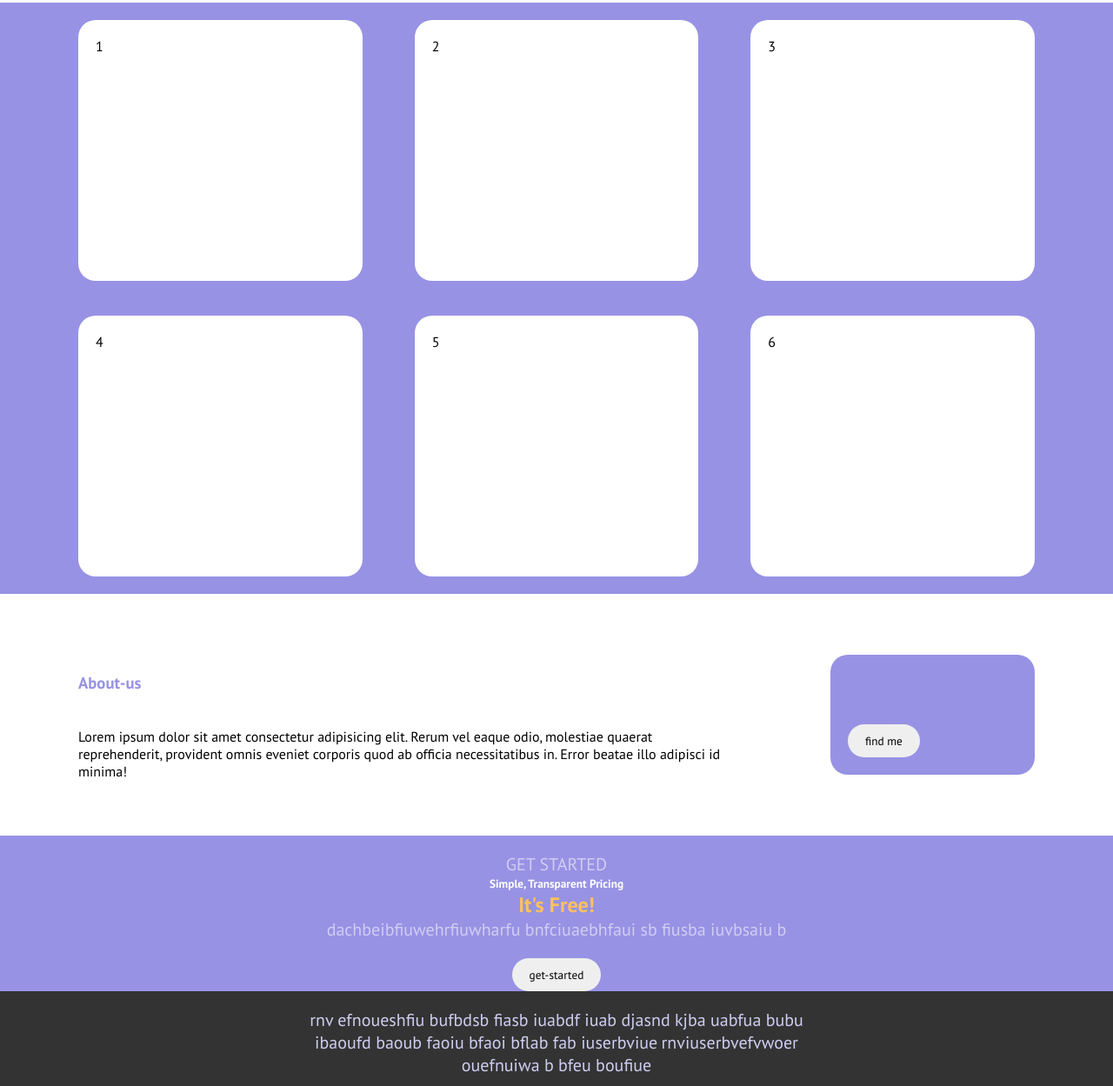
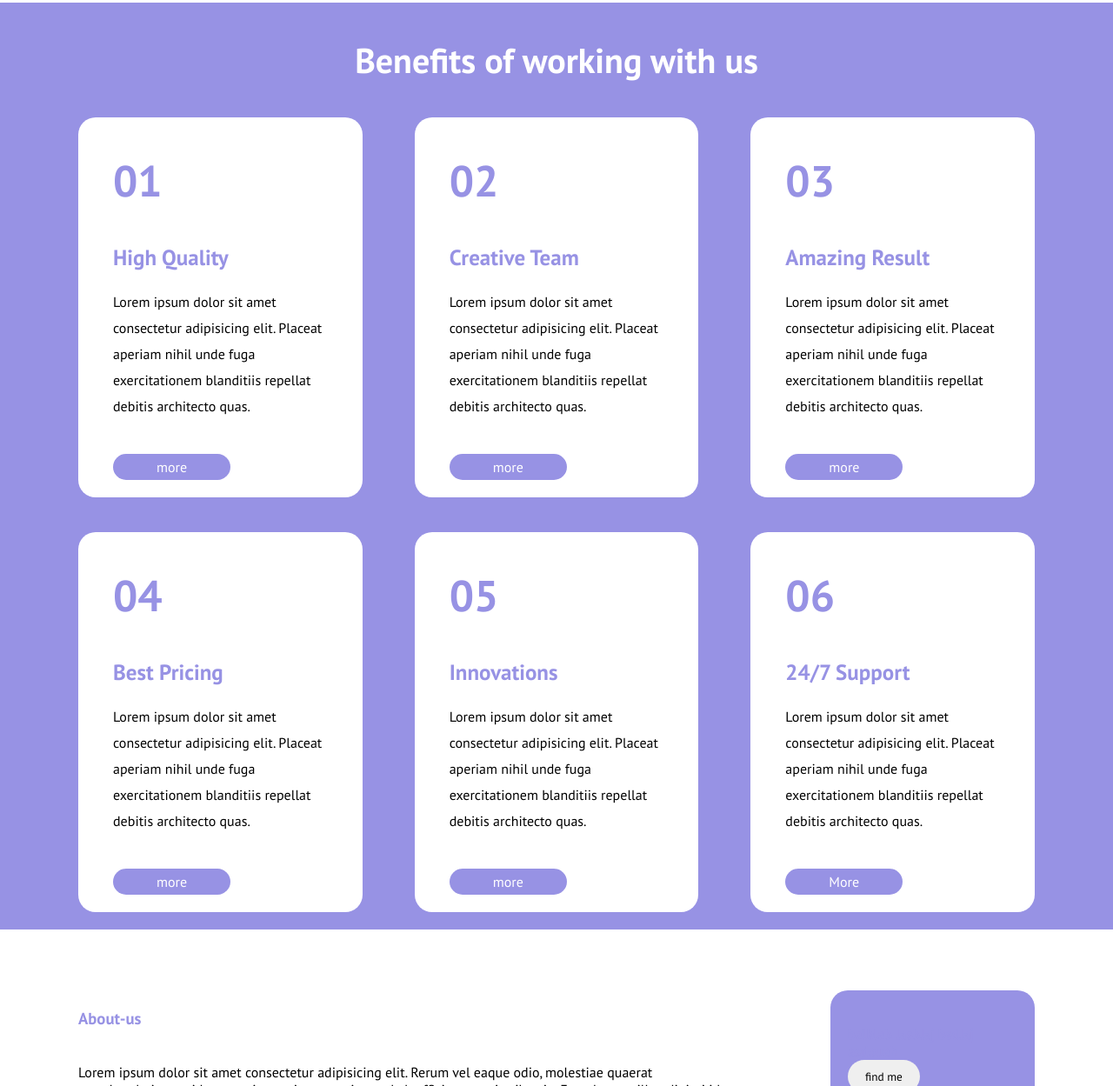
Before and after one commit to robpap96/htmlcss-responsive-layout, a plain HTML site: page index.html in a window 1280 px wide. Shown: the part 2811-4060 px from the top of the page at 87% size. Drawn offline with Linux system fonts and the light colour scheme.

Commit message:
aggiunta sezione benefits

```diff
--- a/css/button.css
+++ b/css/button.css
@@ -29,3 +29,12 @@ header button{
 .features-btn {
     margin-bottom: 2.5rem;
 }
+.benefits button {
+    color: white;
+    background-color: var(--secondary-color);
+    font-size: 1rem;
+    padding: .3125rem 3.125rem;
+}
+.benefits-btn {
+    padding: 1.25rem 0;
+}
--- a/css/common.css
+++ b/css/common.css
@@ -17,11 +17,11 @@ section {
 }
 .card {
     width: 100%;
-    padding: 1.5625rem;
+    padding: 1.25rem;
     margin: 1.25rem 0;
     border-radius: 1.25rem;
+}
 
-}
 .list-style-none {
     list-style: none;
 }
--- a/css/main.css
+++ b/css/main.css
@@ -142,7 +142,7 @@
     min-width: 12.5rem;
     min-height: 12.5rem;
     object-fit: cover;
-    padding: 0px 3.75rem;
+    padding: 0px 2.75rem;
     border-radius: 50%;
 }
 .testimonial .citazione {
@@ -181,19 +181,35 @@
 .benefits {
     background-color: var(--secondary-color);
 }
+
+.benefits .title {
+    text-align: center;
+    margin: auto;
+    padding-top: 2.5rem;
+    padding-bottom: 1.25rem;
+}
 .benefits h2 {
     color: white;
+    font-size: 2.5rem;
 }
-.benefits .debug-card{
+.benefits h3 {
+    color: var(--secondary-color);
+    font-size: 3.125rem;
+    padding: 2.5rem 0;
+}
+.benefits h4 {
+    color: var(--secondary-color);
+    font-size: 1.5625rem;
+}
+.benefits .text-container{
+    padding: 1.25rem 0;
+    line-height: 1.875rem;
+}
+.benefits .card{
     background-color: white;
-    height: 300px;
+    padding: 0 2.5rem;
 }
-.card {
-    width: 100%;
-    padding: 1.25rem;
-    margin: 1.25rem 0;
-    border-radius: 1.25rem;
-}
+
 
 /* TABLET */
 @media screen and (min-width: 768px) {
--- a/index.html
+++ b/index.html
@@ -174,13 +174,82 @@
         <!-- BENEFITS -->
         <section class="benefits">
             <div class="container">
+                <div class="title">
+                    <h2>Benefits of working with us</h2>
+                </div>
                 <div class="flex flex-wrap flex-space-between">
-                    <div class="debug-card card">1</div>
-                    <div class="debug-card card">2</div>
-                    <div class="debug-card card">3</div>
-                    <div class="debug-card card">4</div>
-                    <div class="debug-card card">5</div>
-                    <div class="debug-card card">6</div>
+                    <div class="card">
+                        <div class="card-title">
+                            <h3>01</h3>
+                            <h4>High Quality</h4>
+                        </div>
+                        <div class="text-container">
+                            <p> Lorem ipsum dolor sit amet consectetur adipisicing elit. Placeat aperiam nihil unde fuga exercitationem blanditiis repellat debitis architecto quas.</p>
+                        </div>
+                        <div class="benefits-btn">
+                            <button>more</button>
+                        </div>
+                    </div>
+                    <div class="card">
+                        <div class="card-title">
+                            <h3>02</h3>
+                            <h4>Creative Team</h4>
+                        </div>
+                        <div class="text-container">
+                            <p> Lorem ipsum dolor sit amet consectetur adipisicing elit. Placeat aperiam nihil unde fuga exercitationem blanditiis repellat debitis architecto quas.</p>
+                        </div>
+                        <div class="benefits-btn">
+                            <button>more</button>
+                        </div>
+                    </div>
+                    <div class="card">
+                        <div class="card-title">
+                            <h3>03</h3>
+                            <h4>Amazing Result</h4>
+                        </div>
+                        <div class="text-container">
+                            <p> Lorem ipsum dolor sit amet consectetur adipisicing elit. Placeat aperiam nihil unde fuga exercitationem blanditiis repellat debitis architecto quas.</p>
+                        </div>
+                        <div class="benefits-btn">
+                            <button>more</button>
+                        </div>
+                    </div>
+                    <div class="card">
+                        <div class="card-title">
+                            <h3>04</h3>
+                            <h4>Best Pricing</h4>
+                        </div>
+                        <div class="text-container">
+                            <p> Lorem ipsum dolor sit amet consectetur adipisicing elit. Placeat aperiam nihil unde fuga exercitationem blanditiis repellat debitis architecto quas.</p>
+                        </div>
+                        <div class="benefits-btn">
+                            <button>more</button>
+                        </div>
+                    </div>
+                    <div class="card">
+                        <div class="card-title">
+                            <h3>05</h3>
+                            <h4>Innovations</h4>
+                        </div>
+                        <div class="text-container">
+                            <p> Lorem ipsum dolor sit amet consectetur adipisicing elit. Placeat aperiam nihil unde fuga exercitationem blanditiis repellat debitis architecto quas.</p>
+                        </div>
+                        <div class="benefits-btn">
+                            <button>more</button>
+                        </div>
+                    </div>
+                    <div class="card">
+                        <div class="card-title">
+                            <h3>06</h3>
+                            <h4>24/7 Support</h4>
+                        </div>
+                        <div class="text-container">
+                            <p> Lorem ipsum dolor sit amet consectetur adipisicing elit. Placeat aperiam nihil unde fuga exercitationem blanditiis repellat debitis architecto quas.</p>
+                        </div>
+                        <div class="benefits-btn">
+                            <button>More</button>
+                        </div>
+                    </div>
                 </div>
             </div>
         </section>
```
